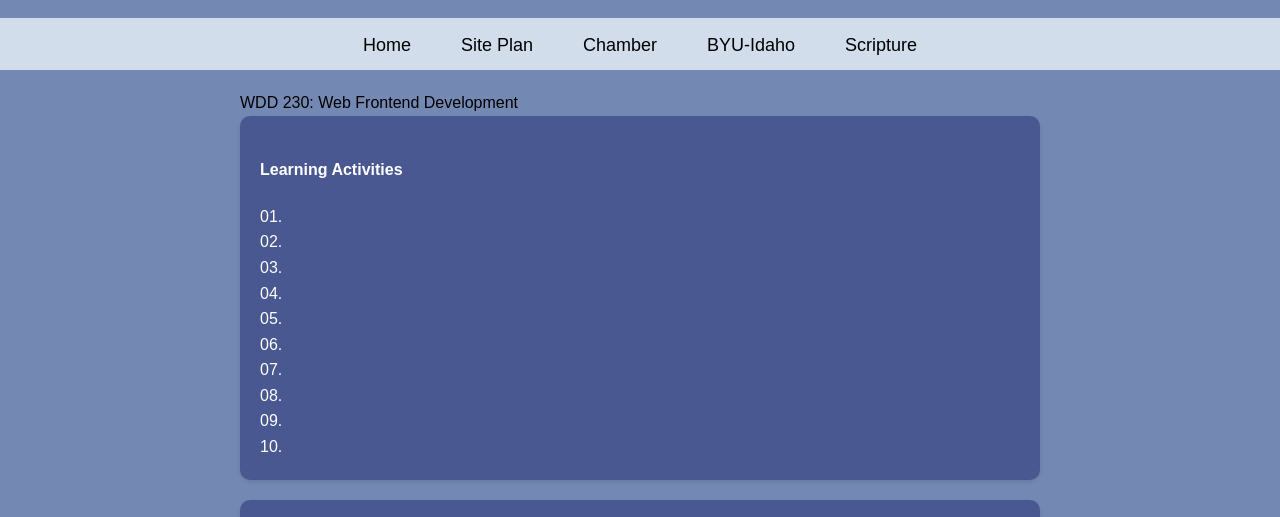
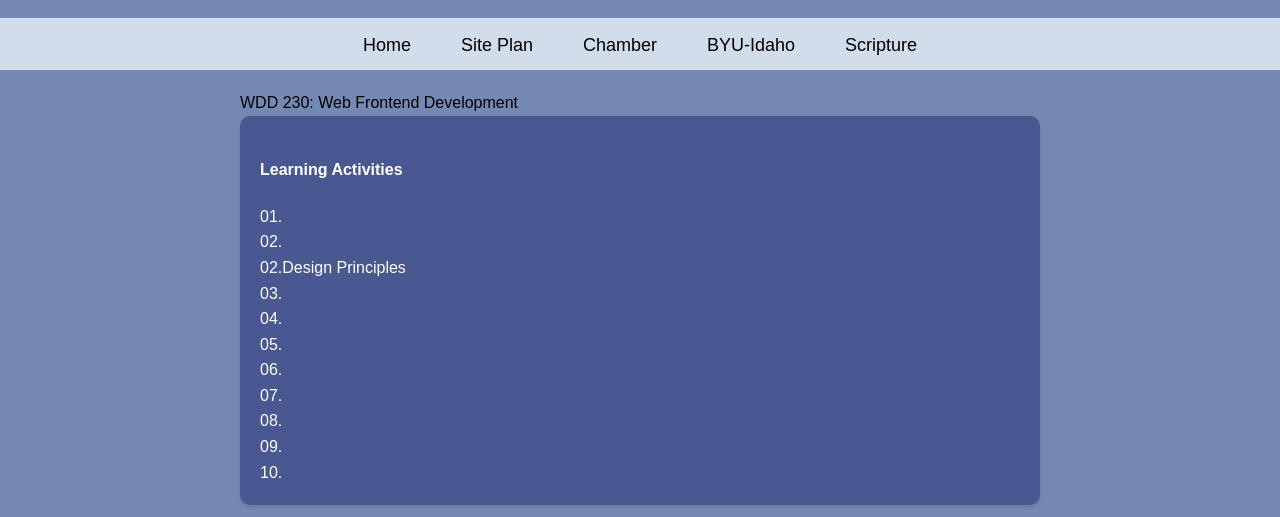
Before and after one commit to TheTubbyRaider/wdd230, a plain HTML site: page index.html in a window 1280 px wide. Shown: the part 212-729 px from the top of the page. Drawn offline with Linux system fonts and the light colour scheme.

Commit message:
Linked to home page

```diff
--- a/index.html
+++ b/index.html
@@ -44,6 +44,7 @@
             <ul>
                 <li><a href="#">01.</a></li>
                 <li><a href="http://127.0.0.1:5500/lesson02/design.html">02.</a></li>
+                <li><a href="http://127.0.0.1:5500/lesson02/designprinciples.html">02.Design Principles</a></li>
                 <li><a href="#">03.</a></li>
                 <li><a href="#">04.</a></li>
                 <li><a href="#">05.</a></li>
```
